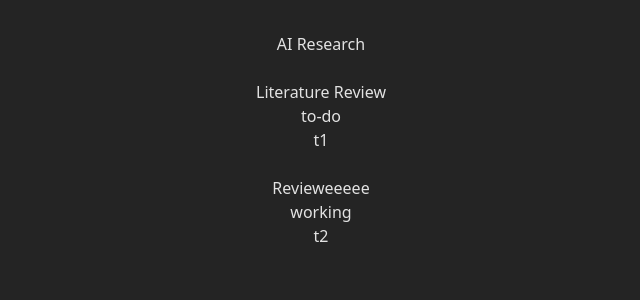
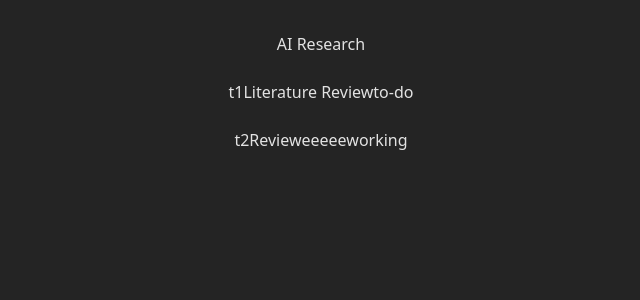
Before and after one commit to RIVINDUSANJULA/Viw, a React (Vite) app in the folder viw/: page /projects/1 in a window 1280 px wide. Shown: the top 300 px of the page, without its empty margins (319-959 px from the left). Built offline with nearby package versions, Linux system fonts and the light colour scheme.

Commit message:
TaskCard.tsx

```diff
--- a/viw/src/components/Column.tsx
+++ b/viw/src/components/Column.tsx
@@ -1,4 +1,5 @@
 import type { Task } from "../types/types";
+import TaskCard from "./TaskCard";
 interface Props {
   title: string;
   status: Task["status"];
@@ -14,9 +15,7 @@ export default function Column({ status, tasks }: Props) {
         {filteredTasks.map(task => (
         <div>
             <br/>
-            {task.title}
-            <div>{task.status}</div>
-            {task.id}
+            <TaskCard key={task.id} task={task}/>
 
         </div>
 
--- a/viw/src/components/TaskCard.tsx
+++ b/viw/src/components/TaskCard.tsx
@@ -0,0 +1,10 @@
+import type { Task } from "../types/types";
+
+interface Props {
+  task: Task;
+}
+export default function TaskCard({ task }: Props) {
+  return (
+    <div>{task.id}{task.title}{task.status}</div>
+  )
+}
```
